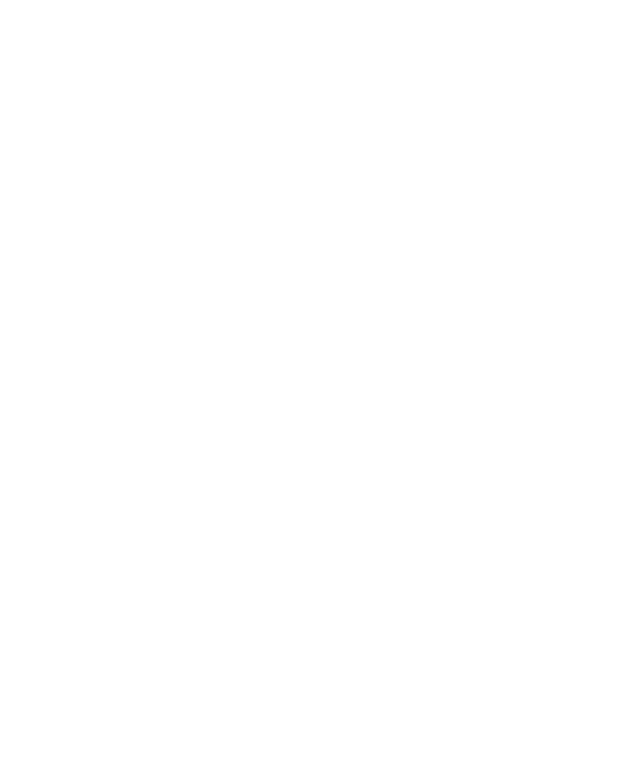
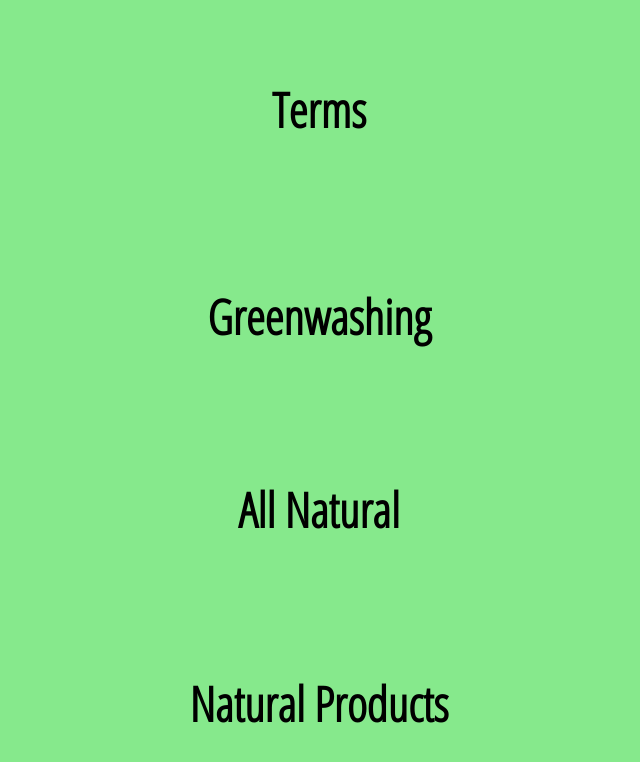
Before and after one commit to ColinMcNeil/greenwashing, a Nuxt app: page /info in a window 1280 px wide. Before the commit this address had no page. Shown: the top 762 px of the page, without its empty margins (321-961 px from the left). Built offline with nearby package versions, Linux system fonts and the light colour scheme.

Commit message:
Add infographic

```diff
--- /dev/null
+++ b/components/VTermText.vue
@@ -0,0 +1,38 @@
+<template>
+  <div class="term" :class="{hovered}">
+    <div class="text" @mouseover="hovered = true" @mouseleave="hovered = false">
+      <h1 v-show="!hovered">{{before}}</h1>
+      <h1 v-show="hovered">{{after}}</h1>
+      <h4 v-show="hovered">{{subtext}}</h4>
+    </div>
+  </div>
+</template>
+<script>
+export default {
+  props: {
+    before: {required: true, type: String},
+    after: {required: true, type: String},
+    subtext: {required: false, type: String, default: ''}
+  },
+  data: ()=>({hovered:false})
+}
+</script>
+<style lang="scss" scoped>
+@import '~/assets/sass/_variables.scss';
+.term{
+  padding: 1em;
+  box-sizing: border-box;
+}
+.text {
+
+  &:hover{
+   h1, h4{
+     color: yellow;
+   }
+ }
+}
+.term.hovered {
+  background-color: $dark-brown;
+}
+
+</style>
--- /dev/null
+++ b/pages/info.vue
@@ -0,0 +1,56 @@
+<template>
+  <div class="container">
+    <div class="terms">
+      <h1>Terms</h1>
+      <v-term-text
+      before="Greenwashing"
+      after="Is the way companies market eco-friendly
+      products that in practice affect the environment the same or worse."
+      subtext="30% of our respondents believed it meant washing in an eco-friendly way"/>
+      <v-term-text before="All Natural"
+      after="Is not regulated by the FDA. Anything can claim to be
+      'All Natural'"
+      subtext="Only 20% of respondents knew there are no enforced definitions."/>
+      <v-term-text before="Natural Products"
+      after="Are not necessarily better for the environment.
+      Check the labels before buying."
+      subtext="60% of respondents believed all-natural products were better for the environment"/>
+    </div>
+    <div class="products">
+      <h1>Examples of greenwashed products</h1>
+    </div>
+  </div>
+</template>
+<script>
+import VTermText from '~/components/VTermText'
+export default {
+  components: {VTermText},
+  data: ()=>({hovered:''}),
+}
+</script>
+<style lang="scss" scoped>
+@import '~/assets/sass/_variables.scss';
+
+.container{
+  position: fixed;
+  width: 100%;
+  height: 100%;
+  display: flex;
+  flex-direction: column;
+  overflow-y: auto;
+  font-size: 1.5em;
+  * {
+    width: 100vw;
+    height: 100vh;
+    display: flex;
+    flex-direction: column;
+    justify-content: center;
+    align-items: center;
+    background-color: $light-green;
+  }
+  .products {
+    top: 100vh;
+    justify-content: flex-start;
+  }
+}
+</style>
```
